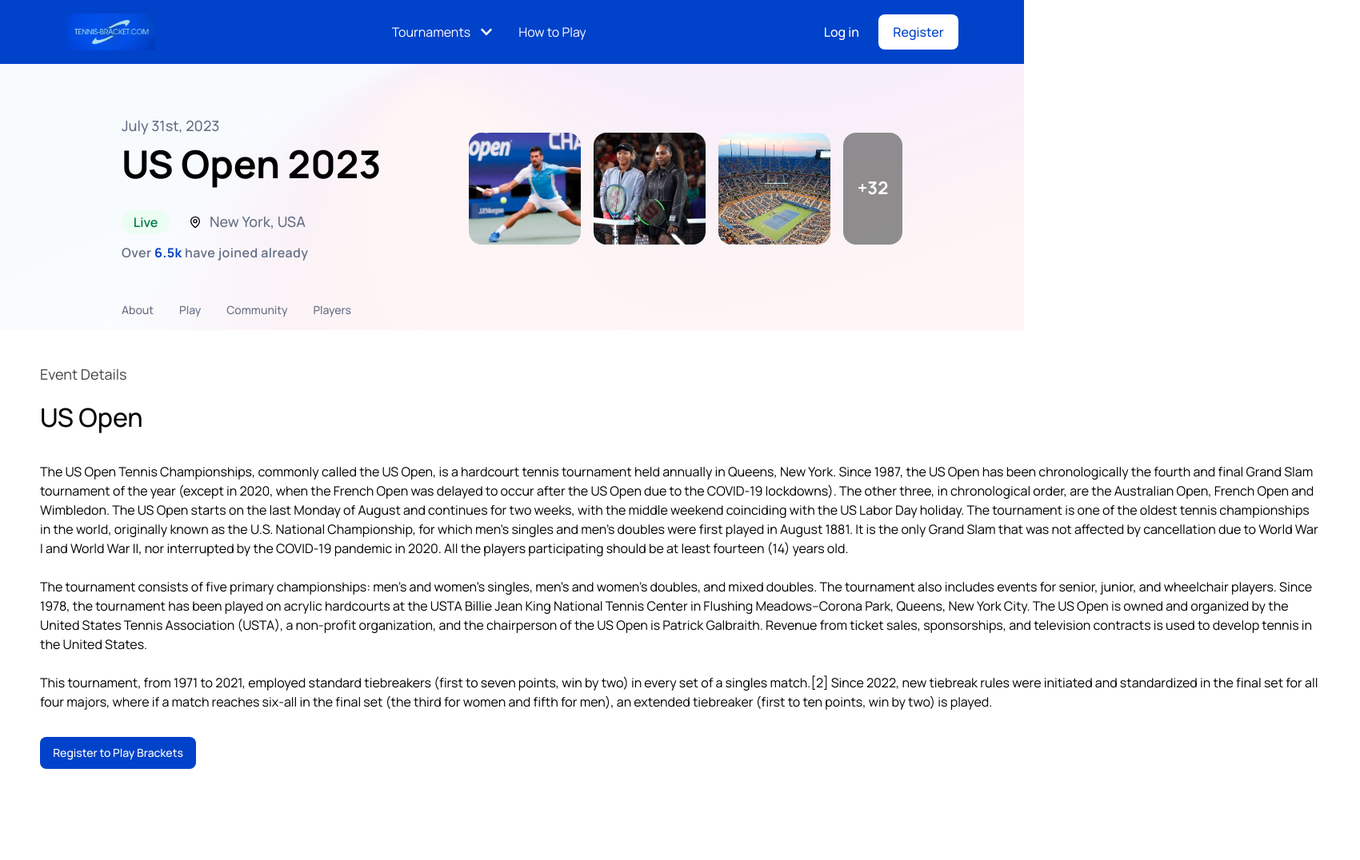
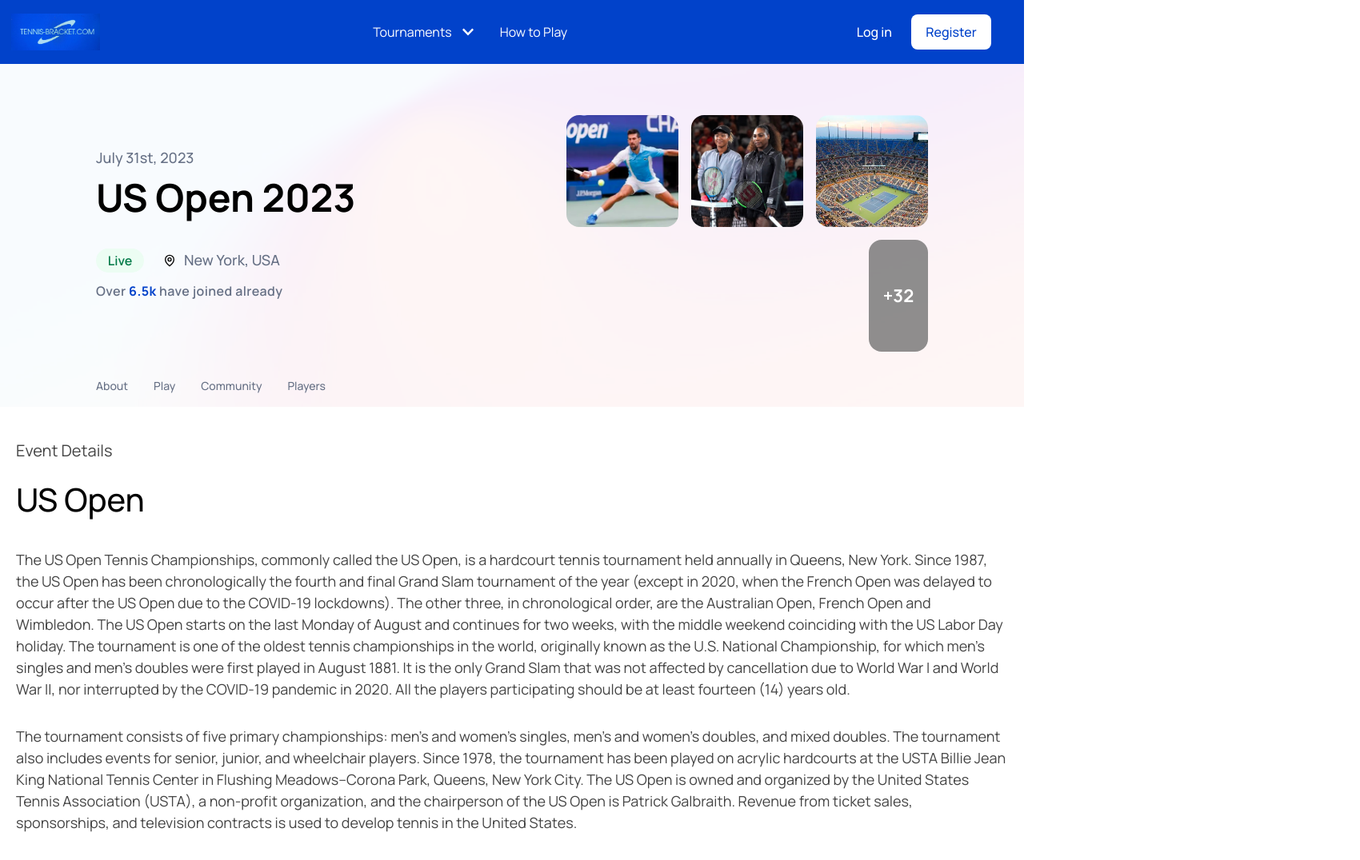
Before and after one commit to danyalahmad2000/tennis-bracket, a React (Vite) app: page /about in a window 1280 px wide. Shown: the top 1076 px of the page at 80% size, 1700 px wide, since content can reach past the window. Built offline with nearby package versions, Linux system fonts and the light colour scheme.

Commit message:
Day 1 End

```diff
--- a/src/components/header/Header.jsx
+++ b/src/components/header/Header.jsx
@@ -1,11 +1,11 @@
 import React, { useState } from "react";
 import { NavLink, Link } from "react-router-dom";
-import { FaChevronDown, FaChevronUp } from "react-icons/fa";
+import { FaChevronDown, FaChevronUp, FaBars } from "react-icons/fa";
 import { GrLocation } from "react-icons/gr";
 import logo from "../../assets/images/logo.png";
-import headerImg01 from "../../assets/images/headerImg01.png"; // Import your placeholder image
-import headerImg02 from "../../assets/images/headerImg02.png"; // Import your placeholder image
-import headerImg03 from "../../assets/images/headerImg03.png"; // Import your placeholder image
+import headerImg01 from "../../assets/images/headerImg01.png";
+import headerImg02 from "../../assets/images/headerImg02.png";
+import headerImg03 from "../../assets/images/headerImg03.png";
 
 const topNavLinks = [
   {
@@ -39,29 +39,37 @@
 
 const Header = () => {
   const [isTournamentsOpen, setIsTournamentsOpen] = useState(false);
+  const [isMenuOpen, setIsMenuOpen] = useState(false);
 
   const toggleTournaments = () => {
     setIsTournamentsOpen(!isTournamentsOpen);
   };
 
+  const toggleMenu = () => {
+    setIsMenuOpen(!isMenuOpen);
+  };
+
   return (
     <div className="header-container">
       {/* Top NAV */}
-      <div className="lg:w-full md:w-[1440px] h-[80px] bg-primaryColor flex justify-center items-center">
-        <div className="lg:w-[1700px] md:w-[1280px] h-[46px] mx-[32px] flex flex-row items-center justify-between">
-          <div className="ml-[50px]">
+      <div className="lg:w-full md:w-full h-[80px] bg-primaryColor flex justify-center items-center">
+        <div className="lg:max-w-[1700px] md:w-full h-[46px] mx-4 md:mx-0 flex flex-row items-center justify-between">
+          <div className="mx-10 md:mx-0">
             <img
-              className="h-[46px] w-[111px] object-cover object-center"
+              className="ml-[14px] h-[46px] w-[111px] object-cover object-center"
               src={logo}
               alt="Tennis Bracket Logo"
             />
           </div>
-          <div className="flex flex-row items-center">
+          <div className="flex items-center md:hidden">
+            <FaBars className="text-white text-3xl cursor-pointer" onClick={toggleMenu} />
+          </div>
+          <div className="hidden md:flex flex-row items-center">
             {topNavLinks.map((link, index) => (
               <NavLink
                 key={index}
                 to={link.path}
-                className="flex flex-row text-white mx-4 hover:text-gray-200 relative"
+                className="flex flex-row text-white mx-2 md:mx-4 hover:text-gray-200 relative"
                 activeClassName="text-gray-300"
                 onClick={
                   link.path === "/tournaments" ? toggleTournaments : undefined
@@ -69,42 +77,61 @@
               >
                 {link.display}
                 {link.path === "/tournaments" && (
-                  <span className="ml-[12px] mt-1">
+                  <span className="ml-2 md:ml-[12px] mt-1">
                     {isTournamentsOpen ? <FaChevronUp /> : <FaChevronDown />}
                   </span>
                 )}
               </NavLink>
             ))}
           </div>
-          <div className="flex items-center gap-6">
+          <div className="flex items-center gap-2 md:gap-6 mx-5">
             <div className="rounded-[8px] bg-primaryColor text-white font-[500]">
               <Link to="/login">Log in</Link>
             </div>
             <Link to="/signup">
-              <button className="text-primaryColor font-[500] w-[100px] h-[44px] flex items-center justify-center rounded-[8px] bg-white hover:text-blue-600 mr-[50px]">
+              <button className="text-primaryColor font-[500] w-[100px] h-[44px] flex items-center justify-center rounded-[8px] bg-white hover:text-blue-600 mr-[21px]">
                 Register
               </button>
             </Link>
           </div>
         </div>
       </div>
-      {/* Top NAV */}
 
-      {/* Main Nav  */}
-      <div className="lg:w-full md:w-[1440px] h-[333px] header pt-[64px]">
-        <div className="lg:w-full md:w-[1440px] h-[269px]">
-          <div className="lg:w-full md:w-[1440px] h-[183px] px-[120px] flex justify-between items-center">
-            {/* Left Content */}
-            <div className="flex flex-col w-[325px] h-[183px]">
-              <div className="w-[325px] h-[91px] mb-[24px]">
-                <h3 className="w-[123px] h-[25px] text-[18px] font-[500] text-textSecondaryColor">
+      {/* Mobile Menu */}
+      {isMenuOpen && (
+        <div className="md:hidden absolute top-[80px] left-0 w-full bg-primaryColor">
+          <div className="flex flex-col items-center pt-4">
+            {topNavLinks.map((link, index) => (
+              <NavLink
+                key={index}
+                to={link.path}
+                className="text-white my-2 hover:text-gray-200"
+                activeClassName="text-gray-300"
+                onClick={
+                  link.path === "/tournaments" ? toggleTournaments : toggleMenu
+                }
+              >
+                {link.display}
+              </NavLink>
+            ))}
+          </div>
+        </div>
+      )}
+
+      {/* Main Nav */}
+      <div className="lg:w-full md:w-[1440px] h-auto header pt-[64px] px-[20px] lg:px-[120px]">
+        <div className="lg:w-full md:w-[1440px]">
+          <div className="lg:w-full md:w-[1440px] flex flex-col lg:flex-row justify-between items-center">
+            <div className="flex flex-col lg:w-[50%]">
+              <div className="mb-[24px]">
+                <h3 className="text-[18px] font-[500] text-textSecondaryColor">
                   July 31st, 2023
                 </h3>
-                <h1 className="w-[325px] h-[66px] text-[48px] font-[700] text-black">
+                <h1 className="text-[48px] font-[700] text-black">
                   US Open 2023
                 </h1>
               </div>
-              <div className="w-[230px] h-[68px] flex items-center mb-[8px]">
+              <div className="flex items-center mb-[8px]">
                 <button className="w-[60px] h-[30px] rounded-[16px] px-[2px] font-[600] bg-[#ECFDF3] text-[#027A48] mr-[24px]">
                   Live
                 </button>
@@ -113,53 +140,46 @@
                   New York, USA
                 </p>
               </div>
-              <p className="text-[16px] font-[600] text-textSecondaryColor mb-[24px] tracking-wide  ">
+              <p className="text-[16px] font-[600] text-textSecondaryColor mb-[24px] tracking-wide">
                 Over <span className="text-primaryColor font-[700]">6.5k</span>{" "}
                 have joined already
               </p>
-              {/* Main Navigation Links */}
-              <div className="flex items-center mt-[25px]">
-                {mainNavLinks.map((link, index) => (
-                  <NavLink
-                    key={index}
-                    to={link.path}
-                    className="text-[14px] font-[500] text-textSecondaryColor mr-[32px] hover:text-primaryColor hover:underline hover:underline-offset-[16px]"
-                  >
-                    {link.display}
-                  </NavLink>
-                ))}
-              </div>
-              {/* Main Navigation Links */}
             </div>
-            {/* Left Content */}
-
-            {/* Right Content */}
-            <div className="w-[542px] h-[140px] gap-[16px] flex items-center justify-end">
+            <div className="flex flex-wrap justify-center md:justify-end lg:w-[50%] gap-[16px]">
               <img
                 className="w-[140px] h-[140px] rounded-[16px] object-cover object-center"
-                src={headerImg01} // Use your image source here
+                src={headerImg01}
                 alt="headerImg01"
               />
               <img
                 className="w-[140px] h-[140px] rounded-[16px] object-cover object-center"
-                src={headerImg02} // Use your image source here
+                src={headerImg02}
                 alt="headerImg02"
               />
               <img
                 className="w-[140px] h-[140px] rounded-[16px] object-cover object-center"
-                src={headerImg03} // Use your image source here
+                src={headerImg03}
                 alt="headerImg03"
               />
               <div className="flex justify-center items-center w-[74px] h-[140px] rounded-[16px] bg-[#737373CC]">
                 <div className="text-[22px] font-[700] text-white">+32</div>
               </div>
             </div>
-
-            {/* Right Content */}
+          </div>
+          {/* Main Nav Links */}
+          <div className="lg:w-full md:w-[1440px] mt-8 flex flex-wrap justify-center md:justify-start">
+            {mainNavLinks.map((link, index) => (
+              <NavLink
+                key={index}
+                to={link.path}
+                className="text-[14px] font-[500] text-textSecondaryColor mr-[32px] mb-[16px] hover:text-primaryColor hover:underline hover:underline-offset-[16px]"
+              >
+                {link.display}
+              </NavLink>
+            ))}
           </div>
         </div>
       </div>
-      {/* Main Nav */}
     </div>
   );
 };
--- a/src/index.css
+++ b/src/index.css
@@ -40,11 +40,11 @@
   }
 
   .header {
-    @apply bg-[url('./assets/images/header-gradient.png')] bg-no-repeat bg-center bg-cover w-full h-[333px] px-[32px];
+    @apply bg-[url('./assets/images/header-gradient.png')] bg-no-repeat bg-center bg-cover;
   }
 
   .header-reverse {
-    @apply bg-[url('./assets/images/header-gradient-reverse.png')] bg-no-repeat bg-center bg-cover w-full h-[333px] px-[32px];
+    @apply bg-[url('./assets/images/header-gradient-reverse.png')] bg-no-repeat bg-center bg-cover;
   }
   .hero__section {
     @apply bg-[url('./assets/images/hero-bg.png')] bg-no-repeat bg-center bg-cover pb-[55px];
@@ -67,6 +67,10 @@
   section {
     @apply py-[35px];
   }
+
+  .top-nav{
+    @apply w-full
+  }
 }
 
 @media only screen and (max-width: 768px) {
--- a/src/pages/About.jsx
+++ b/src/pages/About.jsx
@@ -3,14 +3,16 @@
 const About = () => {
   return (
     <>
-      <div className="lg:w-full md:w-[1440px] h-[670px]">
-        <div className="lg:w-[1700px] mx-auto h-[590px] flex flex-col">
-          <div className="px-[50px] py-[40px] my-auto">
-            <h3 className="text-[18px] font-[400] text-[#444444] mb-[16px]">
+      <div className="lg:w-full md:w-full h-auto lg:h-[670px]">
+        <div className="lg:w-full md:w-[90%] lg:max-w-[1440px] xl:max-w-[1700px] h-auto lg:h-[590px] flex flex-col mx-auto">
+          <div className="px-[20px] py-[40px]">
+            <h3 className="text-[18px] lg:text-[20px] font-[400] text-[#444444] mb-[16px]">
               Event Details
             </h3>
-            <h1 className="text-[32px] font-[500] text-black mb-[32px]">US Open</h1>
-            <p className="text-[16px] font-[400] text[#444444]">
+            <h1 className="text-[32px] lg:text-[40px] font-[500] text-black mb-[32px]">
+              US Open
+            </h1>
+            <p className="text-[16px] lg:text-[18px] font-[400] text-[#444444] mb-[32px]">
               The US Open Tennis Championships, commonly called the US Open, is
               a hardcourt tennis tournament held annually in Queens, New York.
               Since 1987, the US Open has been chronologically the fourth and
@@ -28,8 +30,8 @@
               COVID-19 pandemic in 2020. All the players participating should be
               at least fourteen (14) years old.
             </p>
-            <br />
-            <p className="text-[16px] font-[400] text[#444444]">
+
+            <p className="text-[16px] lg:text-[18px] font-[400] text-[#444444] mb-[32px]">
               The tournament consists of five primary championships: men's and
               women's singles, men's and women's doubles, and mixed doubles. The
               tournament also includes events for senior, junior, and wheelchair
@@ -42,8 +44,8 @@
               sponsorships, and television contracts is used to develop tennis
               in the United States.
             </p>
-            <br />
-            <p className="text-[16px] font-[400] text[#444444] mb-[32px]">
+
+            <p className="text-[16px] lg:text-[18px] font-[400] text-[#444444] mb-[32px]">
               This tournament, from 1971 to 2021, employed standard tiebreakers
               (first to seven points, win by two) in every set of a singles
               match.[2] Since 2022, new tiebreak rules were initiated and
@@ -53,7 +55,9 @@
               by two) is played.
             </p>
 
-            <button className="text-white font-[500] w-[195px] h-[40px] text-[14px] px-[16px] py-[10px] rounded-[8px] bg-primaryColor flex items-center justify-center">Register to Play Brackets</button>
+            <button className="text-white font-[500] w-[100%] lg:w-[210px] h-[40px] lg:h-[45px] text-[14px] lg:text-[16px] px-[16px] py-[10px] lg:px-[20px] lg:py-[12px] rounded-[8px] bg-primaryColor flex items-center justify-center whitespace-nowrap">
+              Register to Play Brackets
+            </button>
           </div>
         </div>
       </div>
```
Also changed, not shown: src/components/cta/CTA.jsx (+6 -6 lines), src/styles/header.css (added).
